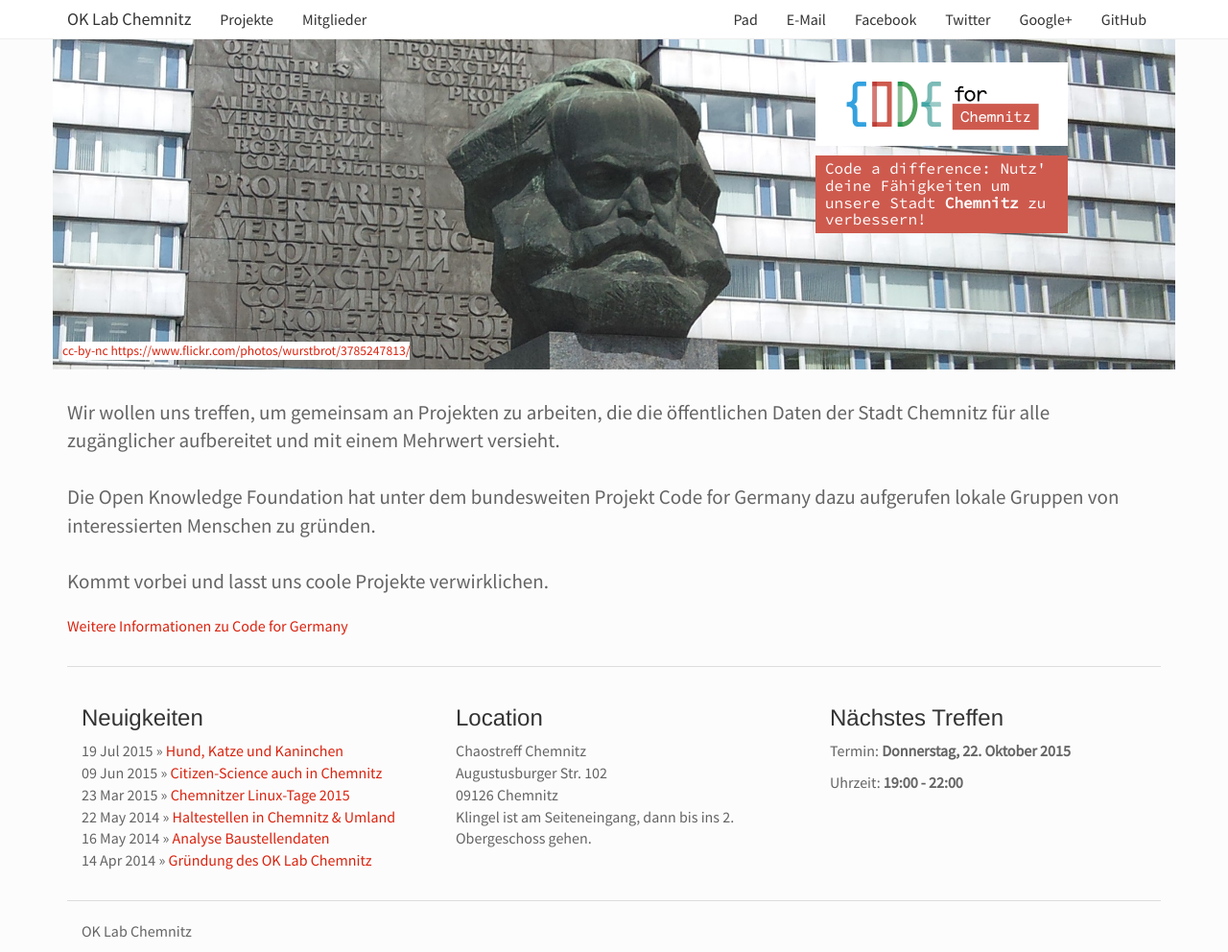
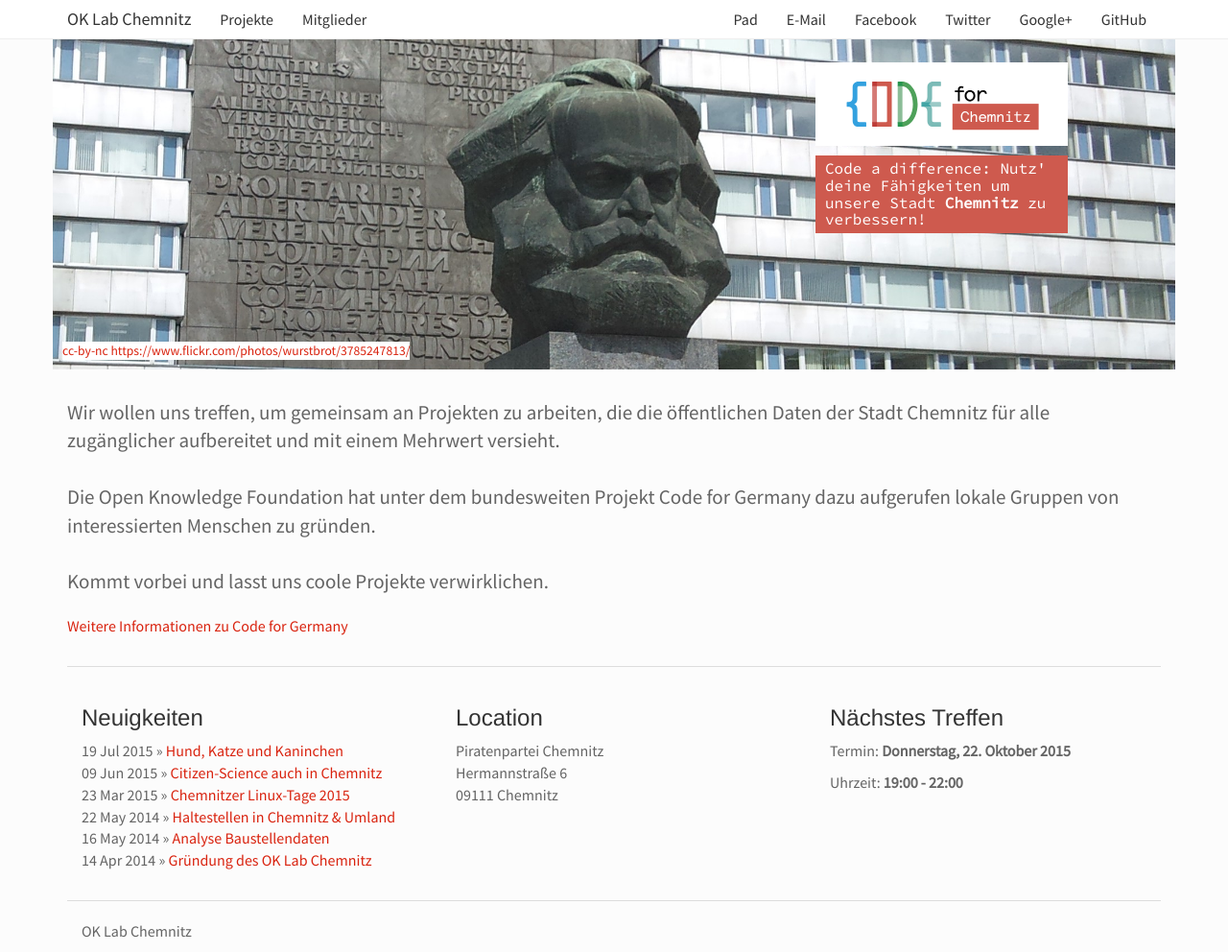
Before and after one commit to CodeforChemnitz/codeforchemnitz.github.io, a Jekyll site: the page built from index.html, in a window 1280 px wide and 992 px high. Shown: the whole window at 96% size. Built offline with Jekyll 4.4.1, drawn with Linux system fonts in a browser that asks for light colours; Markdown is read by kramdown in place of the engine named in the settings.

Commit message:
location updated

```diff
--- /dev/null
+++ b/_data/_old_location.yml
@@ -0,0 +1,4 @@
+name: Chaostreff Chemnitz
+str: Augustusburger Str. 102
+city: 09126 Chemnitz
+add: Klingel ist am Seiteneingang, dann bis ins 2. Obergeschoss gehen.
--- a/_data/location.yml
+++ b/_data/location.yml
@@ -1,4 +1,3 @@
-name: Chaostreff Chemnitz
-str: Augustusburger Str. 102
-city: 09126 Chemnitz
-add: Klingel ist am Seiteneingang, dann bis ins 2. Obergeschoss gehen.
+name: Piratenpartei Chemnitz
+str: Hermannstraße 6
+city: 09111 Chemnitz
```
